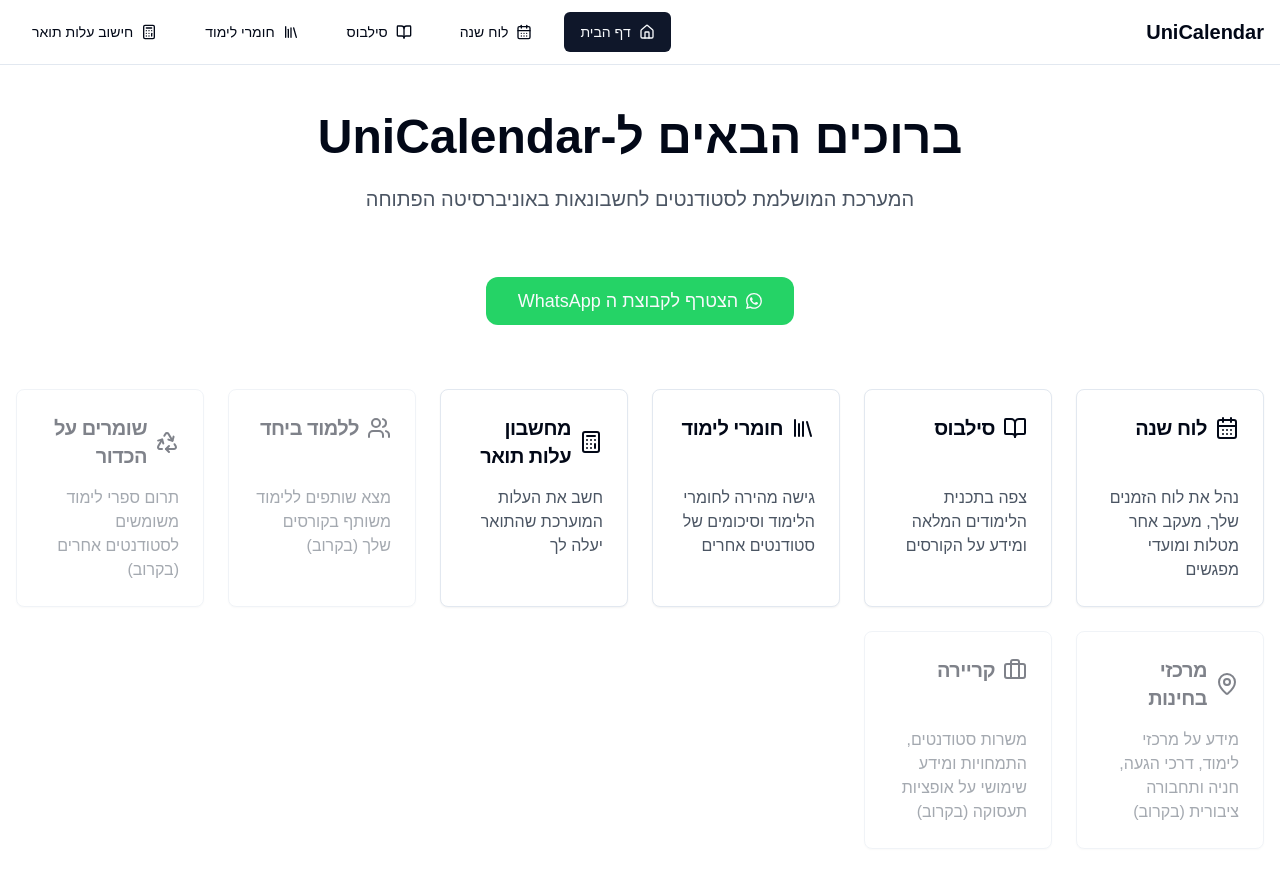
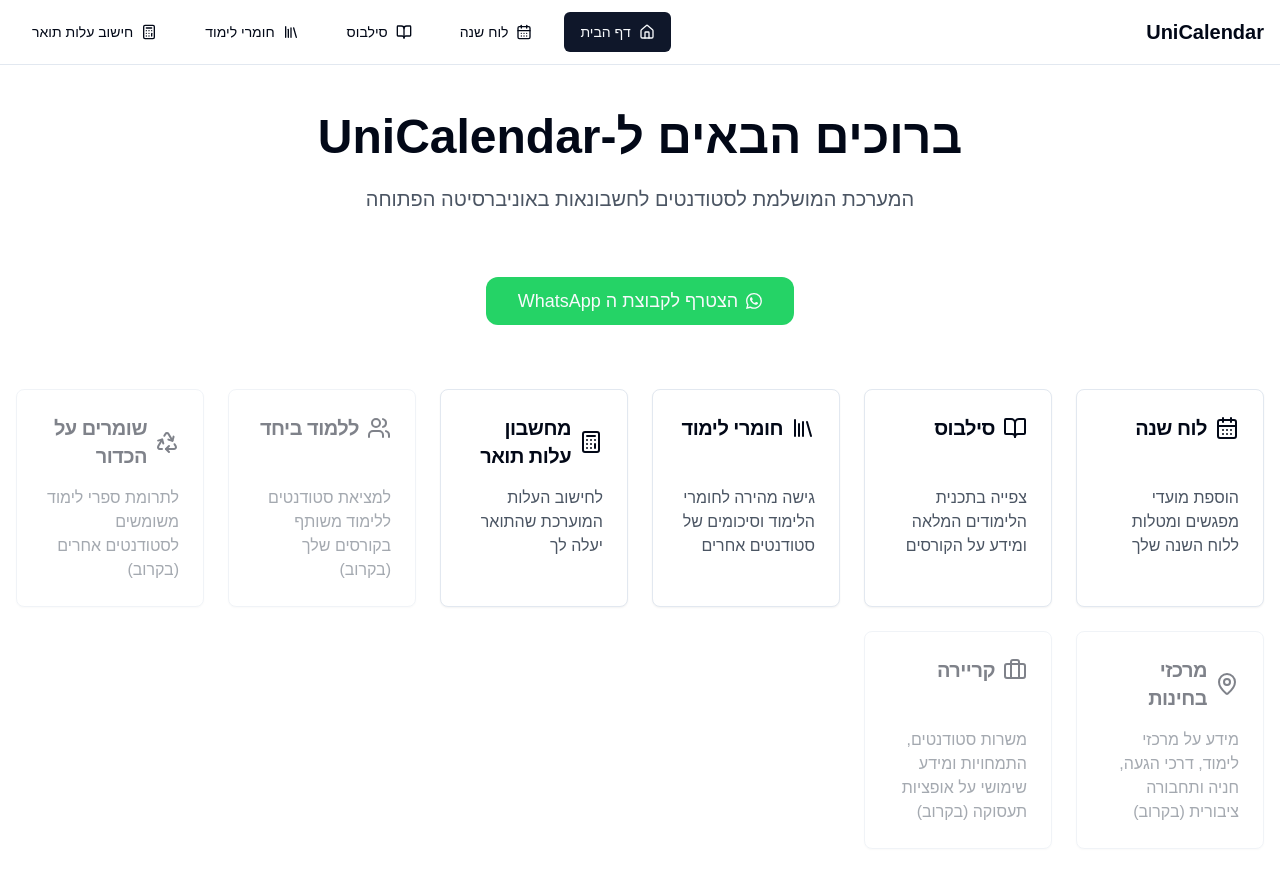
Before and after one commit to dalmog123/Uni_Calendar, a Next.js app: page / in a window 1280 px wide. Shown: the top 888 px of the page. Built offline with nearby package versions, Linux system fonts and the light colour scheme.

Commit message:
added analytics and edited text

```diff
--- a/package.json
+++ b/package.json
@@ -22,6 +22,7 @@
     "@radix-ui/react-slot": "^1.1.0",
     "@radix-ui/react-tabs": "^1.1.1",
     "@types/react-beautiful-dnd": "^13.1.8",
+    "@vercel/analytics": "^1.4.1",
     "class-variance-authority": "^0.7.0",
     "clsx": "^2.1.1",
     "date-fns": "^3.6.0",
--- a/src/app/layout.tsx
+++ b/src/app/layout.tsx
@@ -1,6 +1,7 @@
 import type { Metadata } from "next";
 import "./globals.css";
 import { Header } from "@/components/ui/header"
+import { Analytics } from '@vercel/analytics/react'
 
 export const metadata: Metadata = {
   title: "UniCalendar",
@@ -21,6 +22,7 @@
             {children}
           </main>
         </div>
+        <Analytics />
       </body>
     </html>
   )
--- a/src/app/page.tsx
+++ b/src/app/page.tsx
@@ -39,7 +39,7 @@
             href: "/calendar",
             icon: CalendarDays,
             title: "לוח שנה",
-            description: "נהל את לוח הזמנים שלך, מעקב אחר מטלות ומועדי מפגשים",
+            description: "הוספת מועדי מפגשים ומטלות ללוח השנה שלך",
             disabled: false
           },
           {
@@ -47,7 +47,7 @@
             href: "/syllabus",
             icon: BookOpen,
             title: "סילבוס",
-            description: "צפה בתכנית הלימודים המלאה ומידע על הקורסים",
+            description: "צפייה בתכנית הלימודים המלאה ומידע על הקורסים",
             disabled: false
           },
           {
@@ -63,7 +63,7 @@
             href: "/calculator",
             icon: Calculator,
             title: "מחשבון עלות תואר",
-            description: "חשב את העלות המוערכת שהתואר יעלה לך",
+            description: "לחישוב העלות המוערכת שהתואר יעלה לך",
             disabled: false
           },
           {
@@ -71,7 +71,7 @@
             href: "#",
             icon: Users,
             title: "ללמוד ביחד",
-            description: "מצא שותפים ללימוד משותף בקורסים שלך (בקרוב)",
+            description: "למציאת סטודנטים ללימוד משותף בקורסים שלך (בקרוב)",
             disabled: true
           },
           {
@@ -79,7 +79,7 @@
             href: "#",
             icon: Recycle,
             title: "שומרים על הכדור",
-            description: "תרום ספרי לימוד משומשים לסטודנטים אחרים (בקרוב)",
+            description: "לתרומת ספרי לימוד משומשים לסטודנטים אחרים (בקרוב)",
             disabled: true
           },
           {
```
Also changed, not shown: 1 other file (tests, documents, lock files or other folders).
